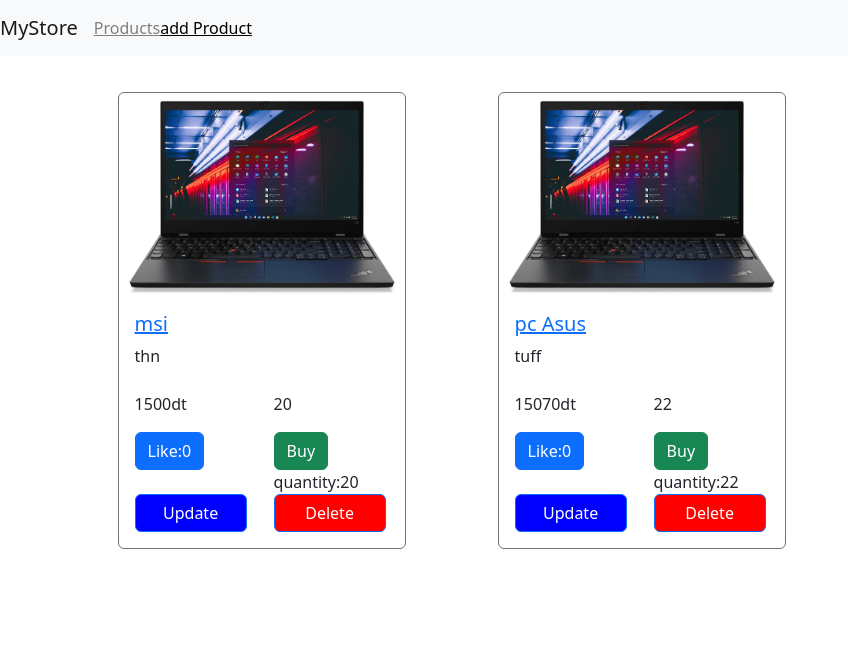
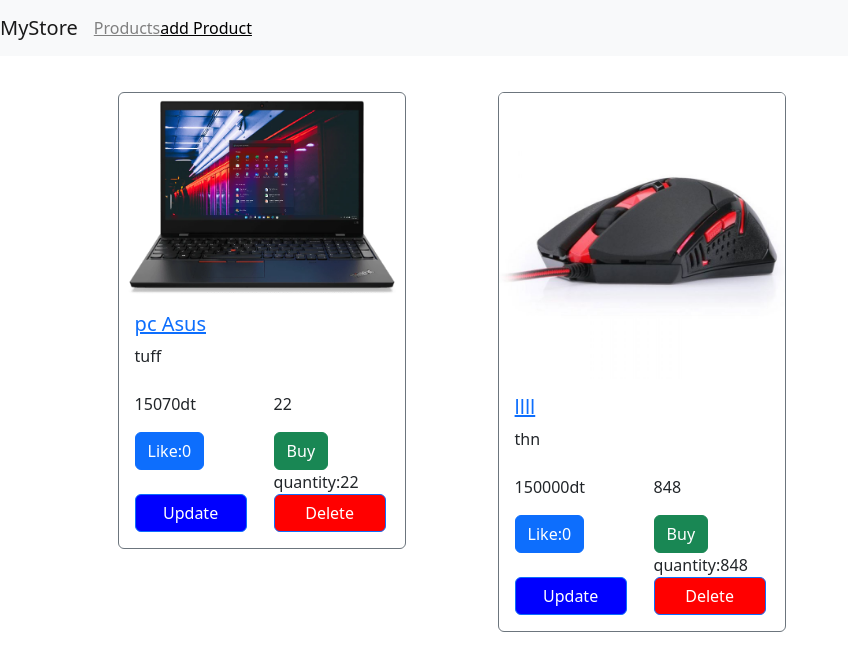
Before and after one commit to lotfi0310/React, a React (Create React App) app: page /products in a window 1280 px wide. Shown: the top 670 px of the page, without its empty margins (0-848 px from the left). Built offline with nearby package versions, Linux system fonts and the light colour scheme; data requests are answered from the project's data file.

Commit message:
apply redux on list products

```diff
--- a/db.json
+++ b/db.json
@@ -18,15 +18,6 @@
   },
   "products": [
     {
-      "name": "msi",
-      "price": "1500",
-      "img": "product1.webp",
-      "like": 0,
-      "quantity": "20",
-      "description": "thn",
-      "id": 1
-    },
-    {
       "name": "pc Asus",
       "price": "15070",
       "img": "product1.webp",
@@ -34,6 +25,15 @@
       "quantity": "22",
       "description": "tuff",
       "id": 2
+    },
+    {
+      "name": "llll",
+      "price": "150000",
+      "img": "product2.jpg",
+      "like": 0,
+      "quantity": "848",
+      "description": "thn",
+      "id": 3
     }
   ]
 }
--- a/package.json
+++ b/package.json
@@ -16,6 +16,7 @@
     "react-router-dom": "^6.8.2",
     "react-scripts": "^5.0.1",
     "redux": "^4.2.1",
+    "redux-logger": "^3.0.6",
     "redux-persist": "^6.0.0",
     "redux-thunk": "^2.4.2",
     "switch": "^0.0.0",
--- a/src/components/Products.js
+++ b/src/components/Products.js
@@ -1,20 +1,18 @@
 import React, { useState, useEffect } from 'react';
-import { Container, Row , Col, Button } from 'react-bootstrap';
-import NavigationBar from './navbar';
+import { Container, Row , Col } from 'react-bootstrap';
 import Product from './Product';
 import { getallProducts } from '../services/api';
+import { useSelector } from 'react-redux';
+import { fetchProducts, selectProduct, selectProducts } from '../redux/slices/productsSlice';
+import { useDispatch } from 'react-redux';
 
 const  Products = () => {
   const [color, setColor] = useState("green");
-  const [products, setProducts] = useState([]);
-
+  const [products, errors] = useSelector(selectProducts);
+  const dispatch=useDispatch();
   useEffect(() => {
-    const fetchData = async () => {
-      const response = await getallProducts();
-      setProducts(response.data);
-    };
-    fetchData();
-  }, []);
+      dispatch(fetchProducts());
+  }, [dispatch]);
 
   const buyProd = (produit) => {
     setColor("red");
--- a/src/redux/reducers.js
+++ b/src/redux/reducers.js
@@ -1,8 +1,12 @@
-import { combineReducers } from "@reduxjs/toolkit";
-import productsReducer from "./slices/productsSlice";
+import { combineReducers } from "redux";
+import productsSlice from "./slices/productsSlice";
 
-const rootReducer = combineReducers({
-  products: productsReducer,
-});
 
-export default rootReducer;
+
+const rootreducer= combineReducers(
+    {
+        products:productsSlice
+
+    }
+)
+export default rootreducer;
--- a/src/redux/slices/productsSlice.js
+++ b/src/redux/slices/productsSlice.js
@@ -48,11 +48,8 @@
 });
 export const fetchProducts = () => async (dispatch) => {
 getallProducts()
-
 .then((response)=>{dispatch(populateProducts(response.data));dispatch(setErrors(null))})
-
 .catch((error)=>dispatch(setErrors(error)));
-
 };
 export const selectProducts = (state) => {
 return [state.products.products, state.products.errors];
--- a/src/redux/store.js
+++ b/src/redux/store.js
@@ -1,16 +1,12 @@
-import { configureStore } from "@reduxjs/toolkit";
-import rootReducer from "./reducers";
-import thunkMiddleware from "redux-thunk";
+import { combineReducers, configureStore } from "@reduxjs/toolkit";
+import persistReducer from "redux-persist/es/persistReducer";
+import thunk from "redux-thunk";
+import logger from "redux-logger";
 import storage from "redux-persist/lib/storage";
-import persistReducer from "redux-persist/es/persistReducer";
-const persistConfig = {
-  key: 'root',
-  storage,
-};
-const persistor = persistReducer(persistConfig,rootReducer);
-const store = configureStore({
-  reducer: persistor,
-  middleware: [thunkMiddleware]
-});
-
-export default store;
+import rootreducer from "./reducers";
+let configPersist = {
+  key:'root',
+  storage
+}
+const persistor = persistReducer(configPersist,rootreducer)
+export default configureStore({reducer:persistor,middleware:[thunk,logger]});
```
Also changed, not shown: src/App.js (+6 -1 lines), 1 other file (tests, documents, lock files or other folders).
